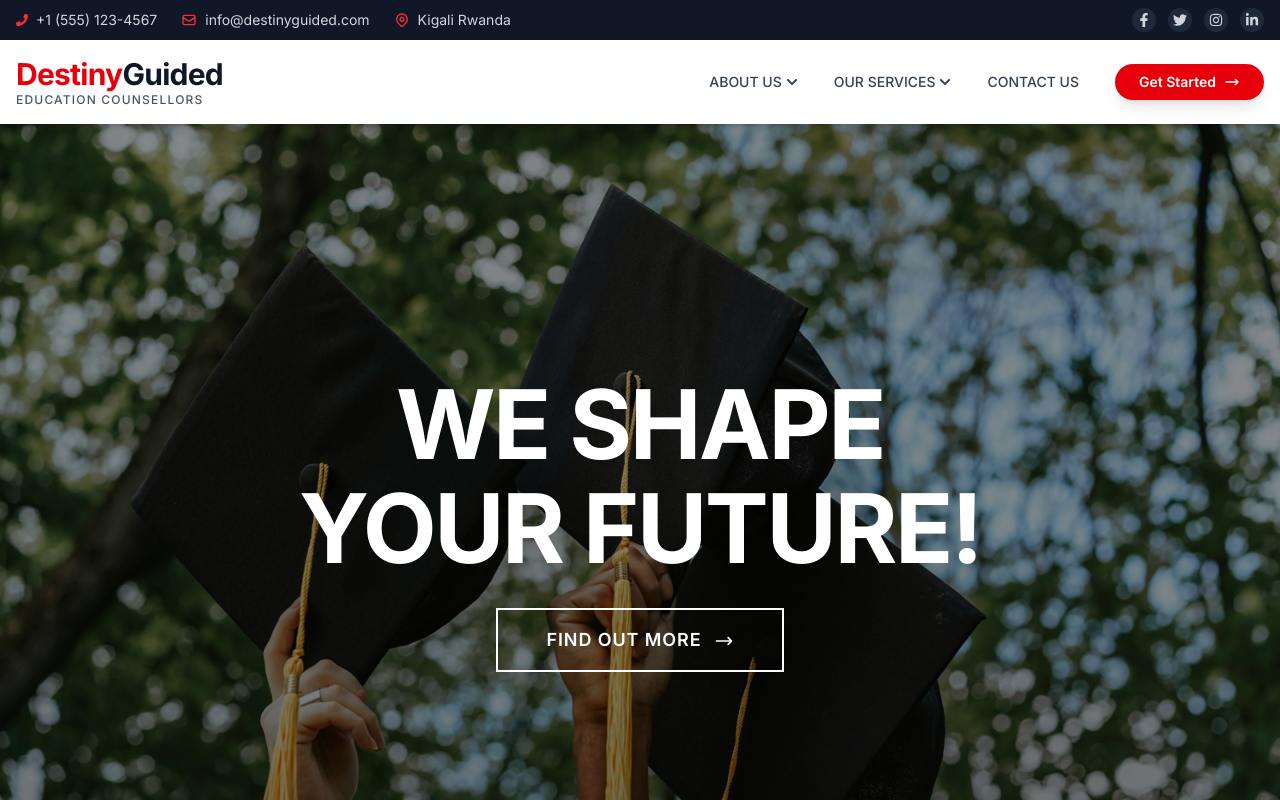
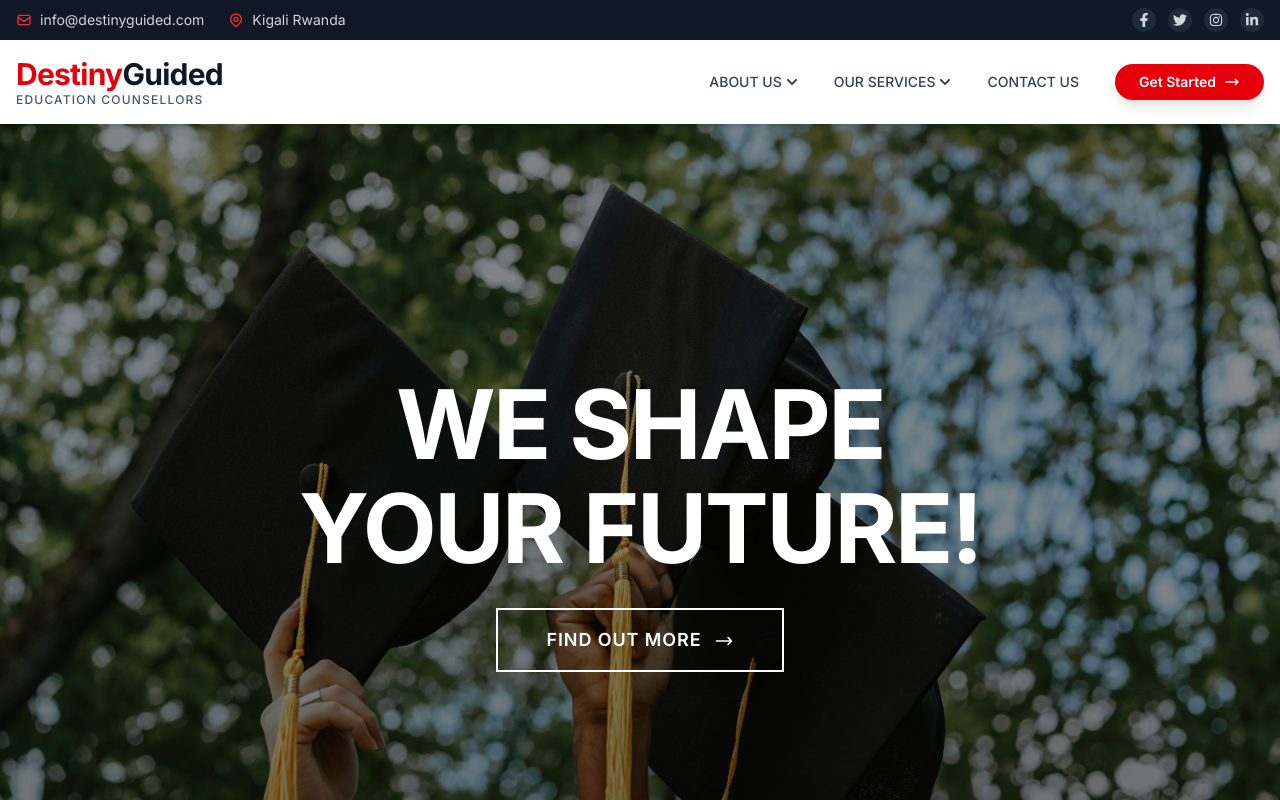
Before and after one commit to mugisha09/destinyguided, a Next.js app: page / in a window 1280 px wide. Shown: the top 800 px of the page. Built offline with nearby package versions, Linux system fonts and the light colour scheme.

Commit message:
revamped ui

```diff
--- a/app/components/Footer.tsx
+++ b/app/components/Footer.tsx
@@ -104,8 +104,7 @@ const Footer = () => {
                 </div>
                 <div>
                   <p className="text-gray-500 text-sm">Call Us</p>
-                  <p className="text-gray-900 font-semibold">+1 (555) 123-4567</p>
-                  <p className="text-gray-400 text-xs mt-1">Mon-Fri: 9AM-6PM</p>
+                  <p className="text-gray-900 font-semibold">Mon-Fri: 9AM-6PM</p>
                 </div>
               </div>
 
@@ -128,7 +127,7 @@ const Footer = () => {
                 </div>
                 <div>
                   <p className="text-gray-500 text-sm">Visit Us</p>
-                  <p className="text-gray-900 font-semibold">123 Education Street</p>
+                  <p className="text-gray-900 font-semibold">Kicukiro</p>
                   <p className="text-gray-400 text-xs mt-1">Kigali,Rwanda</p>
                 </div>
               </div>
--- a/app/components/Navbar.tsx
+++ b/app/components/Navbar.tsx
@@ -47,13 +47,10 @@ const Header = () => {
           <div className="flex flex-col md:flex-row justify-between items-center">
             <div className="flex items-center space-x-6 mb-2 md:mb-0">
               <div className="flex items-center space-x-2">
-                <FaPhone className="w-3 h-3 text-red-500" />
-                <span>+1 (555) 123-4567</span>
-              </div>
-              <div className="hidden lg:flex items-center space-x-2">
                 <HiOutlineMail className="w-4 h-4 text-red-500" />
                 <span>info@destinyguided.com</span>
               </div>
+
               <div className="hidden xl:flex items-center space-x-2">
                 <HiOutlineLocationMarker className="w-4 h-4 text-red-500" />
                 <span>Kigali Rwanda</span>
```
